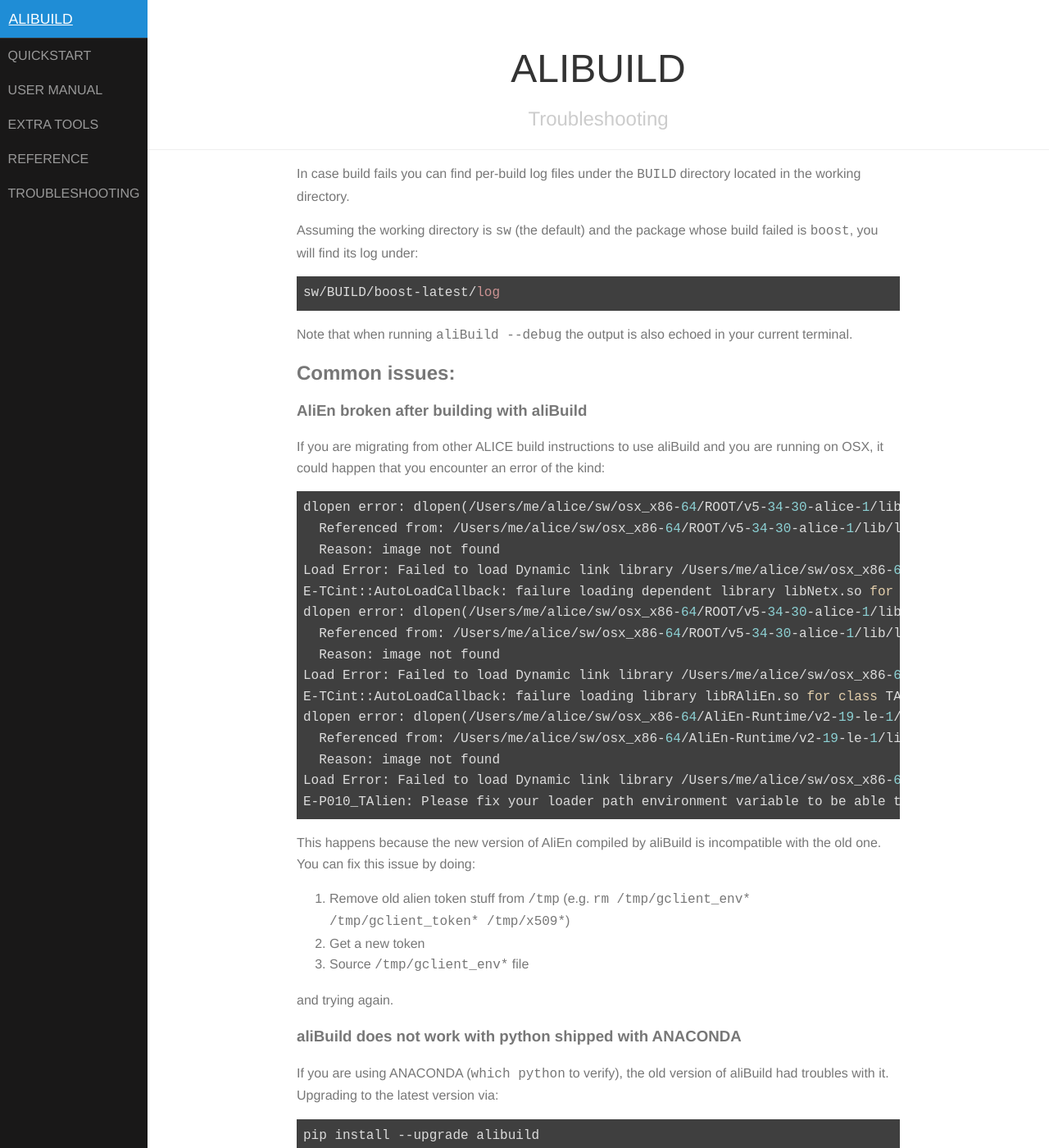
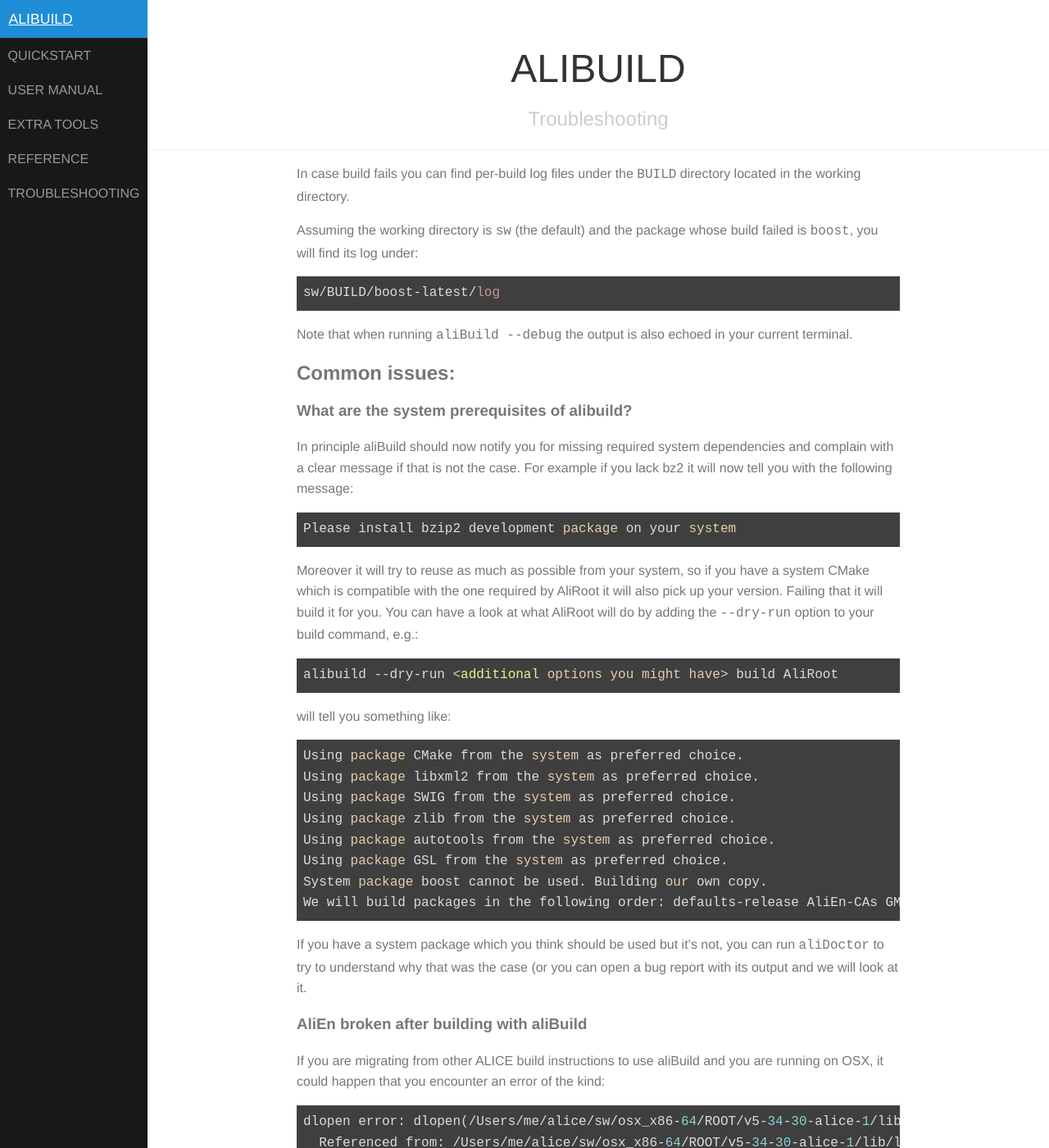
Before and after one commit to alisw/alibuild, a Jekyll site: the page built from troubleshooting.markdown, in a window 1280 px wide and 1400 px high. Shown: the whole window at 82% size. Built offline with Jekyll 4.4.1, drawn with Linux system fonts in a browser that asks for light colours.

Commit message:
Add information about system requirements

```diff
--- a/troubleshooting.markdown
+++ b/troubleshooting.markdown
@@ -16,6 +16,37 @@
 current terminal.
 
 ## Common issues:
+
+### What are the system prerequisites of alibuild?
+
+In principle aliBuild should now notify you for missing required system
+dependencies and complain with a clear message if that is not the case. For
+example if you lack bz2 it will now tell you with the following message:
+
+    Please install bzip2 development package on your system
+
+Moreover it will try to reuse as much as possible from your system, so
+if you have a system CMake which is compatible with the one required by
+AliRoot it will also pick up your version. Failing that it will build it
+for you. You can have a look at what AliRoot will do by adding the `--dry-run`
+option to your build command, e.g.:
+
+    alibuild --dry-run <additional options you might have> build AliRoot
+
+will tell you something like:
+
+    Using package CMake from the system as preferred choice.
+    Using package libxml2 from the system as preferred choice.
+    Using package SWIG from the system as preferred choice.
+    Using package zlib from the system as preferred choice.
+    Using package autotools from the system as preferred choice.
+    Using package GSL from the system as preferred choice.
+    System package boost cannot be used. Building our own copy.
+    We will build packages in the following order: defaults-release AliEn-CAs GMP UUID gSOAP ApMon-CPP GEANT4 boost MPFR MonALISA-gSOAP-client cgal XRootD fastjet xalienfs AliEn-Runtime ROOT vgm GEANT3 GEANT4_VMC AliRoot
+
+If you have a system package which you think should be used but it's not,
+you can run `aliDoctor` to try to understand why that was the case (or you
+can open a bug report with its output and we will look at it.
 
 ### AliEn broken after building with aliBuild
 
```
